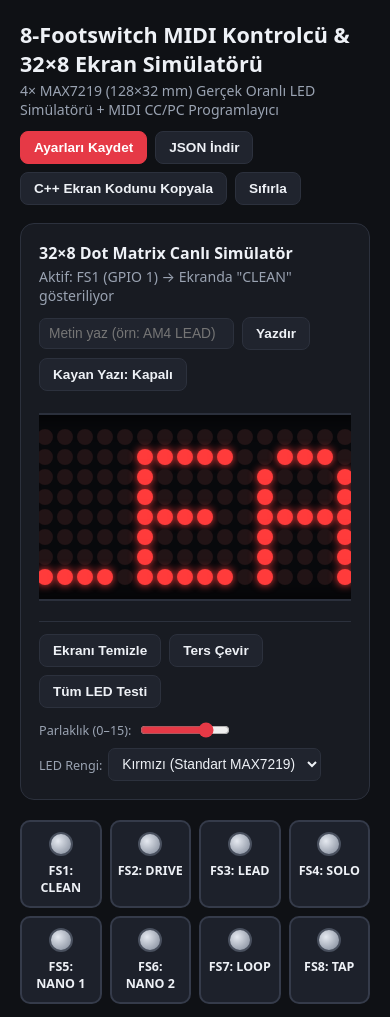
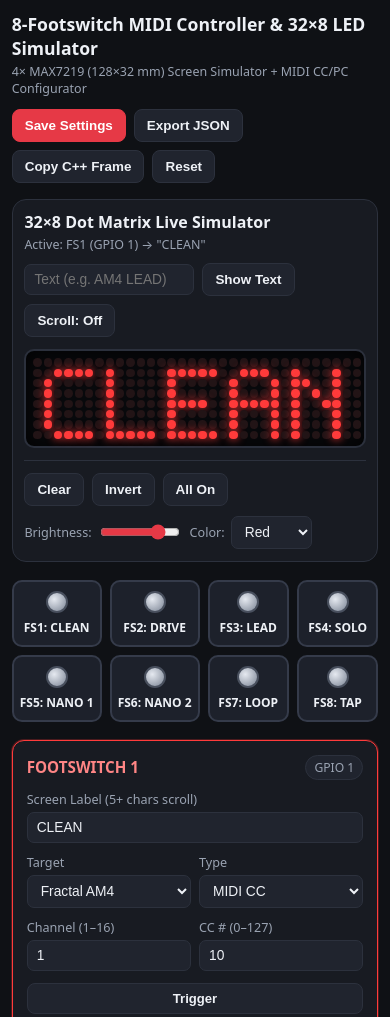
Before and after one commit to hyalki-del/shield, a plain HTML site: page index.html in a window 390 px wide. Shown: the top 1017 px of the page. Drawn offline with Linux system fonts and the light colour scheme.

Commit message:
Update index.html

```diff
--- a/index.html
+++ b/index.html
@@ -1,9 +1,9 @@
 <!DOCTYPE html>
-<html lang="tr">
+<html lang="en">
 <head>
   <meta charset="UTF-8" />
   <meta name="viewport" content="width=device-width, initial-scale=1.0" />
-  <title>8-FS MIDI Kontrolcü & 32×8 LED Ekran Simülatörü</title>
+  <title>8-FS MIDI Controller & 32×8 LED Simulator</title>
   <style>
     :root {
       --bg: #0f1115;
@@ -15,6 +15,8 @@
       --led-color: #ff3b3b;
       --led-off: #221416;
       --ok: #2ecc71;
+      --led-size: clamp(6px, 2.15vw, 16px);
+      --led-gap: clamp(1px, 0.5vw, 4px);
     }
 
     * { box-sizing: border-box; }
@@ -24,8 +26,9 @@
       font-family: system-ui, -apple-system, Segoe UI, Roboto, sans-serif;
       background: var(--bg);
       color: var(--text);
-      padding: 20px;
+      padding: clamp(10px, 3vw, 20px);
       user-select: none;
+      -webkit-user-select: none;
     }
 
     .container {
@@ -39,17 +42,17 @@
       justify-content: space-between;
       align-items: center;
       gap: 12px;
-      margin-bottom: 18px;
+      margin-bottom: 16px;
     }
 
     h1 {
-      font-size: 1.35rem;
+      font-size: clamp(1.1rem, 4.2vw, 1.35rem);
       margin: 0;
     }
 
     .sub {
       color: var(--muted);
-      font-size: 0.88rem;
+      font-size: clamp(0.78rem, 3vw, 0.88rem);
       margin-top: 3px;
     }
 
@@ -64,11 +67,11 @@
       background: var(--panel-2);
       color: var(--text);
       border: 1px solid var(--border);
-      padding: 8px 13px;
+      padding: 8px 12px;
       border-radius: 8px;
       cursor: pointer;
       font-weight: 600;
-      font-size: 0.85rem;
+      font-size: 0.84rem;
       transition: 0.15s ease;
     }
 
@@ -96,8 +99,8 @@
       background: var(--panel);
       border: 1px solid var(--border);
       border-radius: 14px;
-      padding: 18px;
-      margin-bottom: 20px;
+      padding: clamp(10px, 3vw, 18px);
+      margin-bottom: 18px;
     }
 
     .matrix-top {
@@ -105,37 +108,36 @@
       flex-wrap: wrap;
       justify-content: space-between;
       align-items: center;
-      gap: 12px;
-      margin-bottom: 14px;
+      gap: 10px;
+      margin-bottom: 12px;
     }
 
-    .matrix-scroll {
-      overflow-x: auto;
-      padding: 8px 0;
+    .matrix-wrap {
+      width: 100%;
       display: flex;
       justify-content: center;
+      overflow: hidden;
     }
 
-    /* 4 adet 8x8 modülün fiziksel ayrım çizgileriyle birlikte 32x8 görünümü */
     .matrix-chassis {
       background: #08090c;
-      padding: 14px;
+      padding: clamp(6px, 1.8vw, 14px);
       border-radius: 10px;
       border: 2px solid #2b303c;
       box-shadow: inset 0 0 22px rgba(0, 0, 0, 0.85);
-      display: inline-block;
+      max-width: 100%;
     }
 
     .matrix-board {
       display: grid;
-      grid-template-columns: repeat(32, 16px);
-      gap: 4px;
+      grid-template-columns: repeat(32, var(--led-size));
+      gap: var(--led-gap);
+      touch-action: none;
     }
 
-    /* Her 8 sütunda bir modül sınırını hafifçe belli et */
     .led {
-      width: 16px;
-      height: 16px;
+      width: var(--led-size);
+      height: var(--led-size);
       border-radius: 50%;
       background: var(--led-off);
       cursor: crosshair;
@@ -143,12 +145,12 @@
     }
 
     .led.mod-edge {
-      margin-right: 4px;
+      margin-right: clamp(1px, 0.5vw, 4px);
     }
 
     .led.on {
       background: var(--led-color);
-      box-shadow: 0 0 9px var(--led-color);
+      box-shadow: 0 0 8px var(--led-color);
     }
 
     .sim-bar {
@@ -156,11 +158,11 @@
       flex-wrap: wrap;
       justify-content: space-between;
       align-items: center;
-      gap: 12px;
+      gap: 10px;
       margin-top: 12px;
       padding-top: 12px;
       border-top: 1px solid var(--border);
-      font-size: 0.84rem;
+      font-size: 0.82rem;
       color: var(--muted);
     }
 
@@ -173,8 +175,8 @@
 
     .grid-8 {
       display: grid;
-      grid-template-columns: repeat(auto-fit, minmax(250px, 1fr));
-      gap: 14px;
+      grid-template-columns: repeat(auto-fit, minmax(240px, 1fr));
+      gap: 12px;
     }
 
     .card {
@@ -255,16 +257,22 @@
 
     .pedal-bar {
       display: grid;
-      grid-template-columns: repeat(8, 1fr);
+      grid-template-columns: repeat(4, 1fr);
       gap: 8px;
       margin-bottom: 18px;
+    }
+
+    @media (min-width: 760px) {
+      .pedal-bar {
+        grid-template-columns: repeat(8, 1fr);
+      }
     }
 
     .stomp-btn {
       background: #1d212b;
       border: 2px solid #353b4a;
       border-radius: 10px;
-      padding: 10px 6px;
+      padding: 9px 6px;
       text-align: center;
       cursor: pointer;
     }
@@ -276,8 +284,8 @@
     }
 
     .stomp-cap {
-      width: 24px;
-      height: 24px;
+      width: 22px;
+      height: 22px;
       border-radius: 50%;
       margin: 0 auto 6px;
       background: radial-gradient(circle at 35% 35%, #e5e9f0, #7b8494);
@@ -285,9 +293,12 @@
     }
 
     .stomp-label {
-      font-size: 0.78rem;
+      font-size: 0.75rem;
       font-weight: 700;
       color: var(--text);
+      white-space: nowrap;
+      overflow: hidden;
+      text-overflow: ellipsis;
     }
 
     .status-bar {
@@ -304,82 +315,73 @@
       color: var(--ok);
       font-weight: 600;
     }
-
-    @media (max-width: 720px) {
-      .pedal-bar {
-        grid-template-columns: repeat(4, 1fr);
-      }
-    }
   </style>
 </head>
 <body>
   <div class="container">
     <header>
       <div>
-        <h1>8-Footswitch MIDI Kontrolcü & 32×8 Ekran Simülatörü</h1>
-        <div class="sub">4× MAX7219 (128×32 mm) Gerçek Oranlı LED Simülatörü + MIDI CC/PC Programlayıcı</div>
+        <h1>8-Footswitch MIDI Controller & 32×8 LED Simulator</h1>
+        <div class="sub">4× MAX7219 (128×32 mm) Screen Simulator + MIDI CC/PC Configurator</div>
       </div>
       <div class="toolbar">
-        <button id="saveBtn" class="primary">Ayarları Kaydet</button>
-        <button id="exportBtn">JSON İndir</button>
-        <button id="copyBytesBtn">C++ Ekran Kodunu Kopyala</button>
-        <button id="resetBtn">Sıfırla</button>
+        <button id="saveBtn" class="primary">Save Settings</button>
+        <button id="exportBtn">Export JSON</button>
+        <button id="copyBytesBtn">Copy C++ Frame</button>
+        <button id="resetBtn">Reset</button>
       </div>
     </header>
 
-    <!-- 32x8 LED EKRAN SİMÜLATÖRÜ -->
     <section class="matrix-box">
       <div class="matrix-top">
         <div>
-          <strong>32×8 Dot Matrix Canlı Simülatör</strong>
-          <div class="sub" id="activePreviewInfo">İpucu: Aşağıdaki pedal butonlarına basabilir veya LED'lerin üzerine tıklayarak çizim yapabilirsin.</div>
+          <strong>32×8 Dot Matrix Live Simulator</strong>
+          <div class="sub" id="activePreviewInfo">Tap a footswitch below or touch/click LEDs to draw.</div>
         </div>
         <div class="sim-controls">
-          <input id="customScreenText" type="text" maxlength="24" placeholder="Metin yaz (örn: AM4 LEAD)" style="width:195px;" />
-          <button id="sendCustomTextBtn">Yazdır</button>
-          <button id="scrollToggleBtn">Kayan Yazı: Kapalı</button>
+          <input id="customScreenText" type="text" maxlength="24" placeholder="Text (e.g. AM4 LEAD)" style="width:170px;" />
+          <button id="sendCustomTextBtn">Show Text</button>
+          <button id="scrollToggleBtn">Scroll: Off</button>
         </div>
       </div>
 
-      <div class="matrix-scroll">
+      <div class="matrix-wrap">
         <div class="matrix-chassis">
-          <div id="matrixBoard" class="matrix-board" aria-label="32x8 LED ekran simülasyonu"></div>
+          <div id="matrixBoard" class="matrix-board" aria-label="32x8 LED display simulator"></div>
         </div>
       </div>
 
       <div class="sim-bar">
         <div class="sim-group">
-          <button id="clearMatrixBtn">Ekranı Temizle</button>
-          <button id="invertMatrixBtn">Ters Çevir</button>
-          <button id="testPatternBtn">Tüm LED Testi</button>
+          <button id="clearMatrixBtn">Clear</button>
+          <button id="invertMatrixBtn">Invert</button>
+          <button id="testPatternBtn">All On</button>
         </div>
 
         <div class="sim-group">
           <label style="flex-direction:row; align-items:center; gap:6px;">
-            Parlaklık (0–15):
-            <input id="brightnessRange" type="range" min="1" max="15" value="12" style="width:90px;" />
+            Brightness:
+            <input id="brightnessRange" type="range" min="1" max="15" value="12" style="width:80px;" />
           </label>
           <label style="flex-direction:row; align-items:center; gap:6px;">
-            LED Rengi:
+            Color:
             <select id="ledColorSelect">
-              <option value="#ff3b3b|#221416" selected>Kırmızı (Standart MAX7219)</option>
-              <option value="#2ecc71|#112218">Yeşil</option>
-              <option value="#ffaa00|#241d11">Amber / Sarı</option>
-              <option value="#38bdf8|#111d24">Mavi</option>
+              <option value="#ff3b3b|#221416" selected>Red</option>
+              <option value="#2ecc71|#112218">Green</option>
+              <option value="#ffaa00|#241d11">Amber</option>
+              <option value="#38bdf8|#111d24">Blue</option>
             </select>
           </label>
         </div>
       </div>
     </section>
 
-    <!-- SANAL FOOTSWITCH PEDAL BARI -->
     <section class="pedal-bar" id="pedalBar"></section>
 
-    <!-- 8 FOOTSWITCH AYAR KARTLARI -->
     <section id="switchesGrid" class="grid-8"></section>
 
     <div class="status-bar">
-      <span id="lastMidiLog">Son MIDI mesajı: Henüz tetiklenmedi</span>
+      <span id="lastMidiLog">Last MIDI: None yet</span>
       <span id="saveStatus" class="ok-text"></span>
     </div>
   </div>
@@ -441,11 +443,10 @@
       { id: 8, gpio: "GPIO 8", label: "TAP",    target: "ABLETON", type: "CC", channel: 3, number: 21, value: 127 }
     ];
 
-    const STORAGE_KEY = "esp32s3_8fs_midi_sim_v2";
+    const STORAGE_KEY = "esp32s3_8fs_midi_sim_v3";
     let config = loadConfig();
     let activeSwitchId = 1;
 
-    // 32x8 piksel tampon belleği
     let frameBuffer = Array.from({ length: 8 }, () => Array(32).fill(false));
     let isDrawing = false;
     let drawState = true;
@@ -465,13 +466,28 @@
       localStorage.setItem(STORAGE_KEY, JSON.stringify(config));
       if (showMsg) {
         document.getElementById("saveStatus").textContent =
-          "Kaydedildi (" + new Date().toLocaleTimeString("tr-TR") + ")";
+          "Saved (" + new Date().toLocaleTimeString() + ")";
       }
     }
 
-    // 32x8 LED matrisi oluştur ve fare ile çizim olaylarını bağla
     const matrixBoard = document.getElementById("matrixBoard");
     const leds = [];
+
+    function startDrawAt(r, c) {
+      stopScroll();
+      isDrawing = true;
+      drawState = !frameBuffer[r][c];
+      frameBuffer[r][c] = drawState;
+      syncBufferToDom();
+    }
+
+    function continueDrawAt(r, c) {
+      if (!isDrawing) return;
+      if (frameBuffer[r][c] !== drawState) {
+        frameBuffer[r][c] = drawState;
+        syncBufferToDom();
+      }
+    }
 
     for (let r = 0; r < 8; r++) {
       for (let c = 0; c < 32; c++) {
@@ -482,25 +498,33 @@
 
         dot.addEventListener("mousedown", (e) => {
           e.preventDefault();
-          stopScroll();
-          isDrawing = true;
-          drawState = !frameBuffer[r][c];
-          frameBuffer[r][c] = drawState;
-          syncBufferToDom();
+          startDrawAt(r, c);
         });
 
-        dot.addEventListener("mouseenter", () => {
-          if (!isDrawing) return;
-          frameBuffer[r][c] = drawState;
-          syncBufferToDom();
-        });
+        dot.addEventListener("mouseenter", () => continueDrawAt(r, c));
+
+        dot.addEventListener("touchstart", (e) => {
+          e.preventDefault();
+          startDrawAt(r, c);
+        }, { passive: false });
 
         matrixBoard.appendChild(dot);
         leds.push(dot);
       }
     }
 
+    matrixBoard.addEventListener("touchmove", (e) => {
+      if (!isDrawing) return;
+      e.preventDefault();
+      const touch = e.touches[0];
+      const target = document.elementFromPoint(touch.clientX, touch.clientY);
+      if (target && target.classList.contains("led")) {
+        continueDrawAt(Number(target.dataset.r), Number(target.dataset.c));
+      }
+    }, { passive: false });
+
     window.addEventListener("mouseup", () => { isDrawing = false; });
+    window.addEventListener("touchend", () => { isDrawing = false; });
 
     function syncBufferToDom() {
       for (let r = 0; r < 8; r++) {
@@ -522,7 +546,7 @@
           }
           cols.push(columnBits);
         }
-        cols.push(Array(8).fill(false)); // karakter arası 1 piksel boşluk
+        cols.push(Array(8).fill(false));
       }
       return cols;
     }
@@ -533,7 +557,6 @@
       frameBuffer = Array.from({ length: 8 }, () => Array(32).fill(false));
 
       const cols = textToColumns(scrollText);
-      // 32 sütuna sığıyorsa ortala, taşarsa soldan başlat
       const startX = cols.length <= 32 ? Math.floor((32 - cols.length) / 2) : 0;
 
       for (let c = 0; c < cols.length && (startX + c) < 32; c++) {
@@ -552,7 +575,7 @@
 
       scrollOffset = 0;
       const btn = document.getElementById("scrollToggleBtn");
-      btn.textContent = "Kayan Yazı: Açık";
+      btn.textContent = "Scroll: On";
       btn.classList.add("active-toggle");
 
       scrollTimer = setInterval(() => {
@@ -573,7 +596,7 @@
         scrollTimer = null;
       }
       const btn = document.getElementById("scrollToggleBtn");
-      btn.textContent = "Kayan Yazı: Kapalı";
+      btn.textContent = "Scroll: Off";
       btn.classList.remove("active-toggle");
     }
 
@@ -596,9 +619,9 @@
       }
 
       document.getElementById("activePreviewInfo").textContent =
-        `Aktif: FS${sw.id} (${sw.gpio}) → Ekranda "${sw.label}" gösteriliyor`;
+        `Active: FS${sw.id} (${sw.gpio}) → "${sw.label}"`;
       document.getElementById("lastMidiLog").textContent =
-        `Son MIDI mesajı: [${sw.target}] Ch ${sw.channel} • ${sw.type} #${sw.number} (Val: ${sw.value})`;
+        `Last MIDI: [${sw.target}] Ch ${sw.channel} • ${sw.type} #${sw.number} (Val: ${sw.value})`;
     }
 
     function renderPedalBar() {
@@ -633,13 +656,13 @@
           </div>
 
           <label>
-            Ekran Etiketi (5+ karakter otomatik kayar)
+            Screen Label (5+ chars scroll)
             <input type="text" maxlength="16" data-field="label" value="${sw.label}" />
           </label>
 
           <div class="row-2">
             <label>
-              Hedef Cihaz
+              Target
               <select data-field="target">
                 <option value="AM4" ${sw.target === "AM4" ? "selected" : ""}>Fractal AM4</option>
                 <option value="NANO" ${sw.target === "NANO" ? "selected" : ""}>Nano Cortex</option>
@@ -648,7 +671,7 @@
             </label>
 
             <label>
-              Mesaj Tipi
+              Type
               <select data-field="type">
                 <option value="CC" ${sw.type === "CC" ? "selected" : ""}>MIDI CC</option>
                 <option value="PC" ${sw.type === "PC" ? "selected" : ""}>MIDI PC</option>
@@ -658,18 +681,18 @@
 
           <div class="row-2">
             <label>
-              Kanal (1–16)
+              Channel (1–16)
               <input type="number" min="1" max="16" data-field="channel" value="${sw.channel}" />
             </label>
 
             <label>
-              ${sw.type === "PC" ? "Program No (0–127)" : "CC No (0–127)"}
+              ${sw.type === "PC" ? "PC # (0–127)" : "CC # (0–127)"}
               <input type="number" min="0" max="127" data-field="number" value="${sw.number}" />
             </label>
           </div>
 
           <div class="card-actions">
-            <button type="button" class="test-btn">Pedala Bas (Test)</button>
+            <button type="button" class="test-btn">Trigger</button>
           </div>
         `;
 
@@ -697,7 +720,6 @@
       });
     }
 
-    // Simülatör araç çubuğu kontrolleri
     document.getElementById("sendCustomTextBtn").addEventListener("click", () => {
       const txt = document.getElementById("customScreenText").value || "HELLO";
       if (txt.length > 5) startScroll(txt);
@@ -757,9 +779,9 @@
       const snippet = `const uint8_t customFrame[32] = { ${bytes.join(", ")} };`;
       try {
         await navigator.clipboard.writeText(snippet);
-        document.getElementById("saveStatus").textContent = "32 byte'lık C++ ekran dizisi panoya kopyalandı!";
+        document.getElementById("saveStatus").textContent = "Copied 32-byte C++ array!";
       } catch (_) {
-        prompt("C++ dizisini buradan kopyalayabilirsin:", snippet);
+        prompt("Copy C++ array:", snippet);
       }
     });
 
@@ -781,16 +803,7 @@
       renderPedalBar();
       renderGrid();
       triggerSwitch(config[0]);
-      document.getElementById("saveStatus").textContent = "Varsayılan ayarlara dönüldü.";
-    });
-
-    // Klavye kısayolları: 1-8 tuşları ile fiziksel footswitch testi
-    window.addEventListener("keydown", (e) => {
-      if (["INPUT", "SELECT"].includes(document.activeElement.tagName)) return;
-      const idx = Number(e.key) - 1;
-      if (idx >= 0 && idx < 8) {
-        triggerSwitch(config[idx]);
-      }
+      document.getElementById("saveStatus").textContent = "Reset to defaults.";
     });
 
     renderPedalBar();
```
